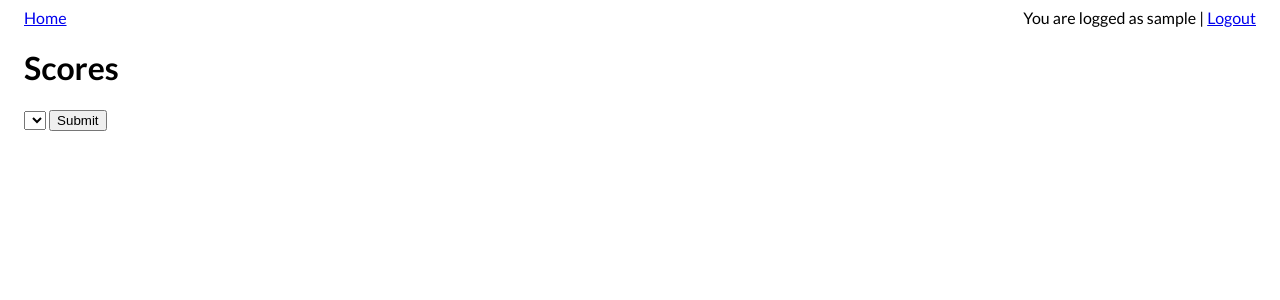
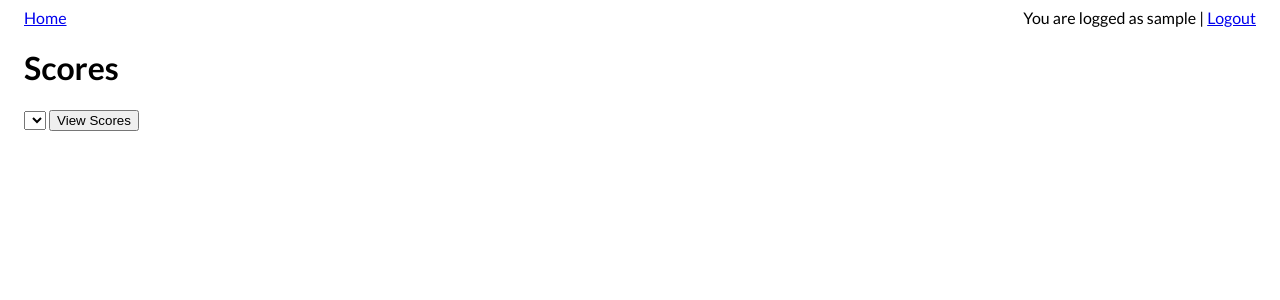
Before and after one commit to dynilib/submission, a Flask app: template app/templates/scores.html in a window 1280 px wide. Shown: the top 300 px of the page. Run offline with Flask 2, Linux system fonts and the light colour scheme; the template is opened without the code that fills it, so the values that code supplies are empty; the visitor is signed in with stand-in values (Sample User, id 1); data comes from the database, SQL or seed files in the repository; parts of the project's set-up code (start-up, migrations or seed data) failed here and were passed over; some libraries are stand-ins or nearby versions.

Commit message:
Change confusing "submit" button in view-scores function

```diff
--- a/app/templates/scores.html
+++ b/app/templates/scores.html
@@ -9,7 +9,7 @@
 	<option value="{{ c.id }}">{{ c.name }}</option>
 	{% endfor %}
     </select>
-    <input type=submit id="submit" value="Submit">
+    <input type=submit id="submit" value="View Scores">
 </form>
 <section id="score">
 <div id="result" style="width: 900px; height: 500px"/>
```
